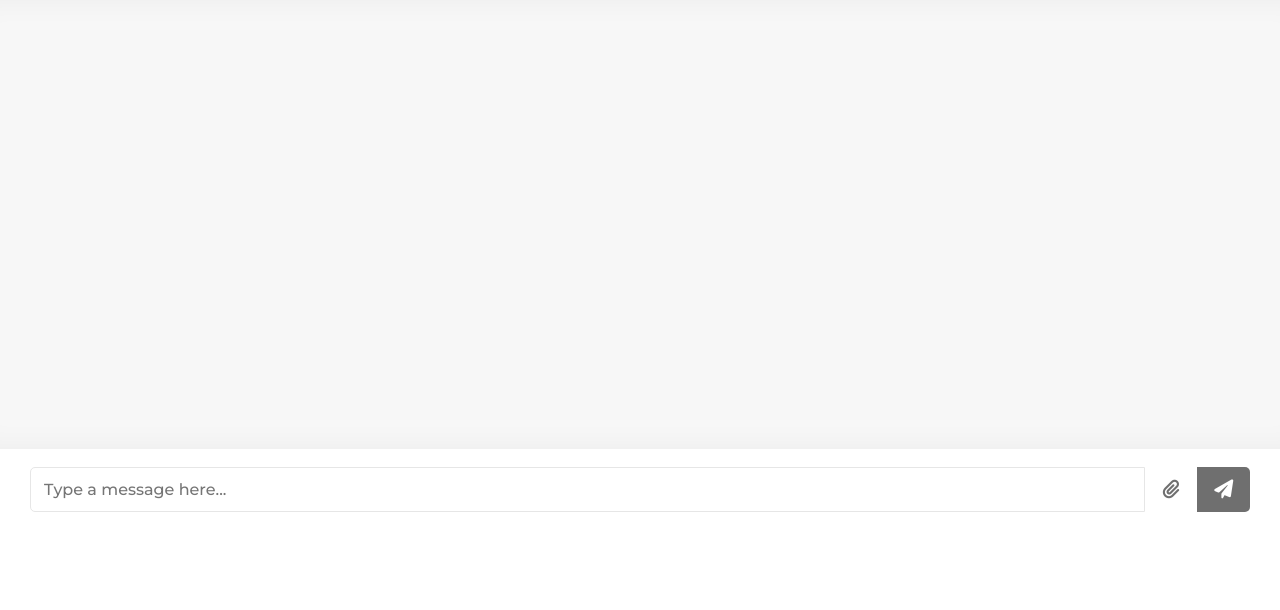
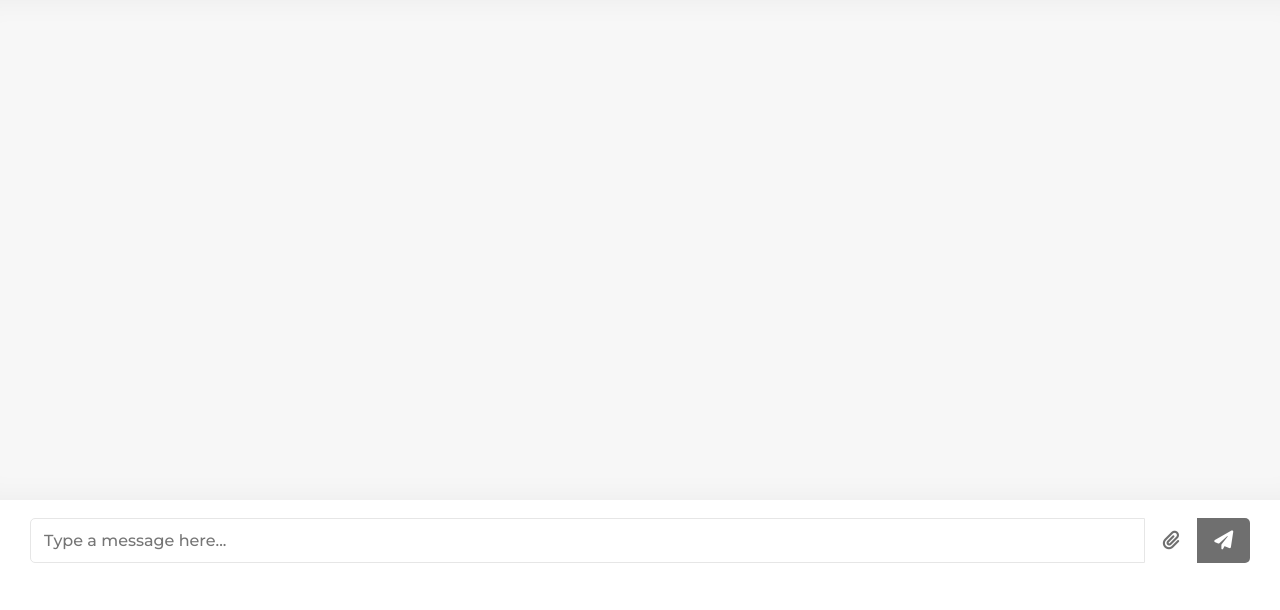
Before and after one commit to PaoloAffuso/PoliSEEP, a PHP site: page /student/chat_student.html in a window 1280 px wide. Shown: the part 190-800 px from the top of the page. Run offline with PHP 8.4, Linux system fonts and the light colour scheme; some libraries are stand-ins or nearby versions.

Commit message:
barra send message abbassata

```diff
--- a/student/chat_student.css
+++ b/student/chat_student.css
@@ -343,8 +343,8 @@ a, button {
 /*CORPO DELLA CHAT*/
 .chat-box{
     position: relative;
-    min-height: 62%;
-    max-height: 62%;
+    min-height: 69%;
+    max-height: 69%;
     overflow-y: auto;
     padding: 10px 30px 20px 30px;
     background: #f7f7f7;
--- a/teacher/chat_teacher.css
+++ b/teacher/chat_teacher.css
@@ -352,8 +352,8 @@ a, button {
 /*CORPO DELLA CHAT*/
 .chat-box{
     position: relative;
-    min-height: 62%;
-    max-height: 62%;
+    min-height: 78%;
+    max-height: 78%;
     overflow-y: auto;
     padding: 10px 30px 20px 30px;
     background: #f7f7f7;
```
